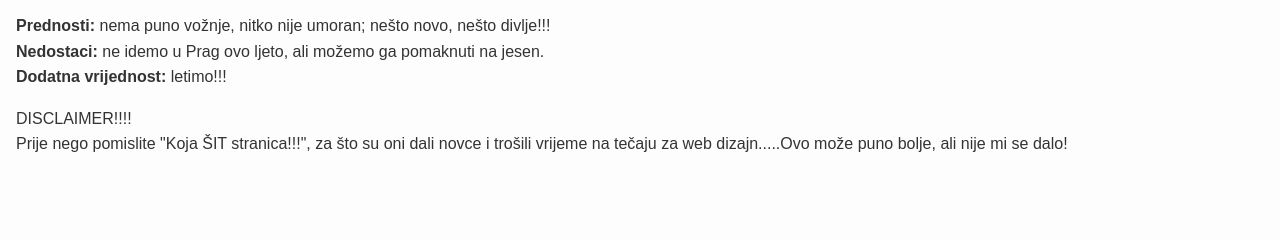
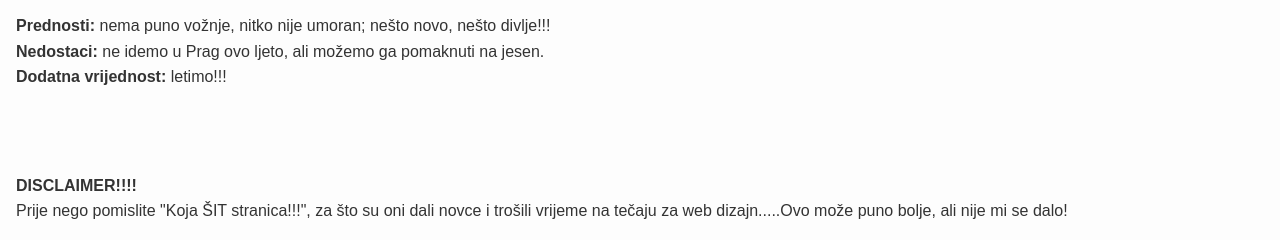
Before and after one commit to sstublja/road_trip, a plain HTML site: page index.html in a window 1280 px wide. Shown: the part 2944-3184 px from the top of the page. Before the commit the page ends 3117 px from the top, so only its background shows below. Drawn offline with Linux system fonts and the light colour scheme.

Commit message:
Update index.html

```diff
--- a/index.html
+++ b/index.html
@@ -99,7 +99,8 @@
     <b>Dodatna vrijednost:</b> letimo!!!</p>
 
     <footer>
-        <p>DISCLAIMER!!!!<br> Prije nego pomislite "Koja ŠIT stranica!!!", za što su oni dali novce i trošili vrijeme na tečaju za web dizajn.....Ovo može puno bolje, ali nije mi se dalo!
+        <br><br>
+        <p><b>DISCLAIMER!!!!</b><br> Prije nego pomislite "Koja ŠIT stranica!!!", za što su oni dali novce i trošili vrijeme na tečaju za web dizajn.....Ovo može puno bolje, ali nije mi se dalo!
         </p>
     </footer>
 </body>
```
